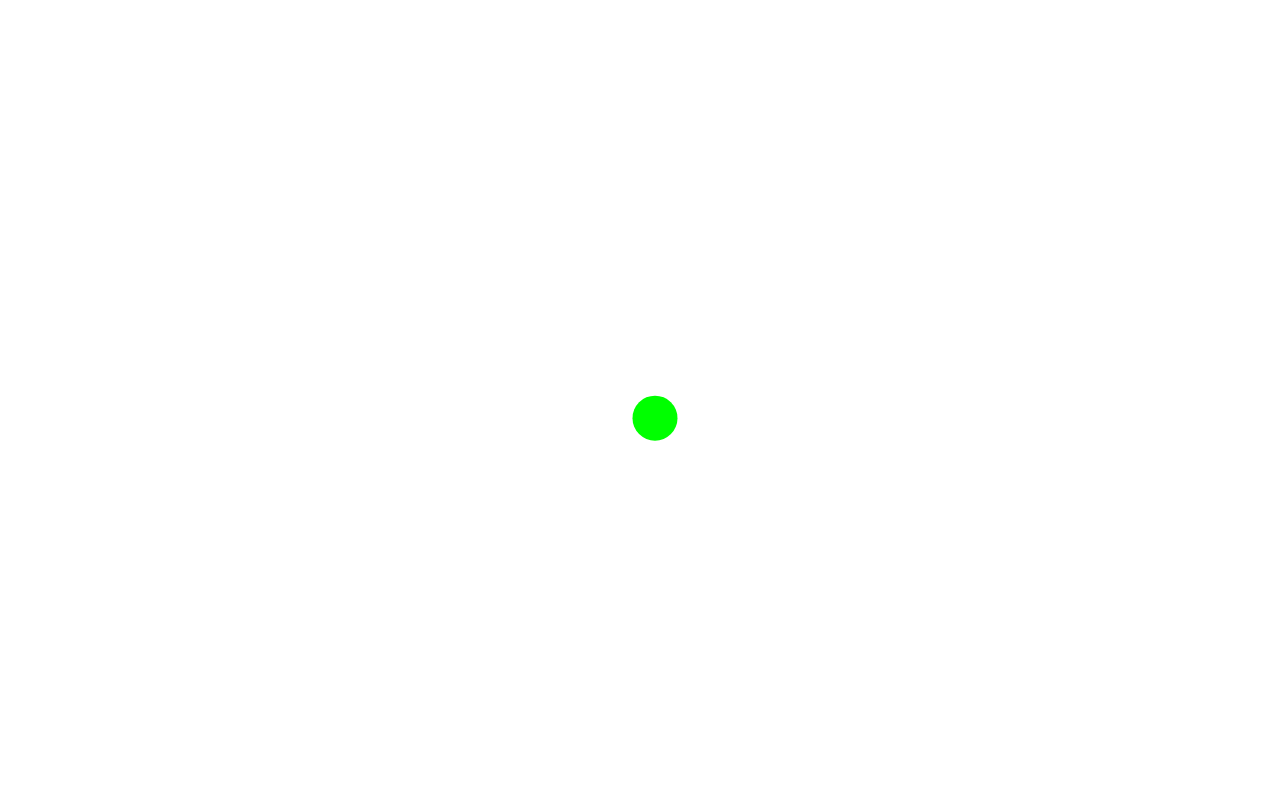
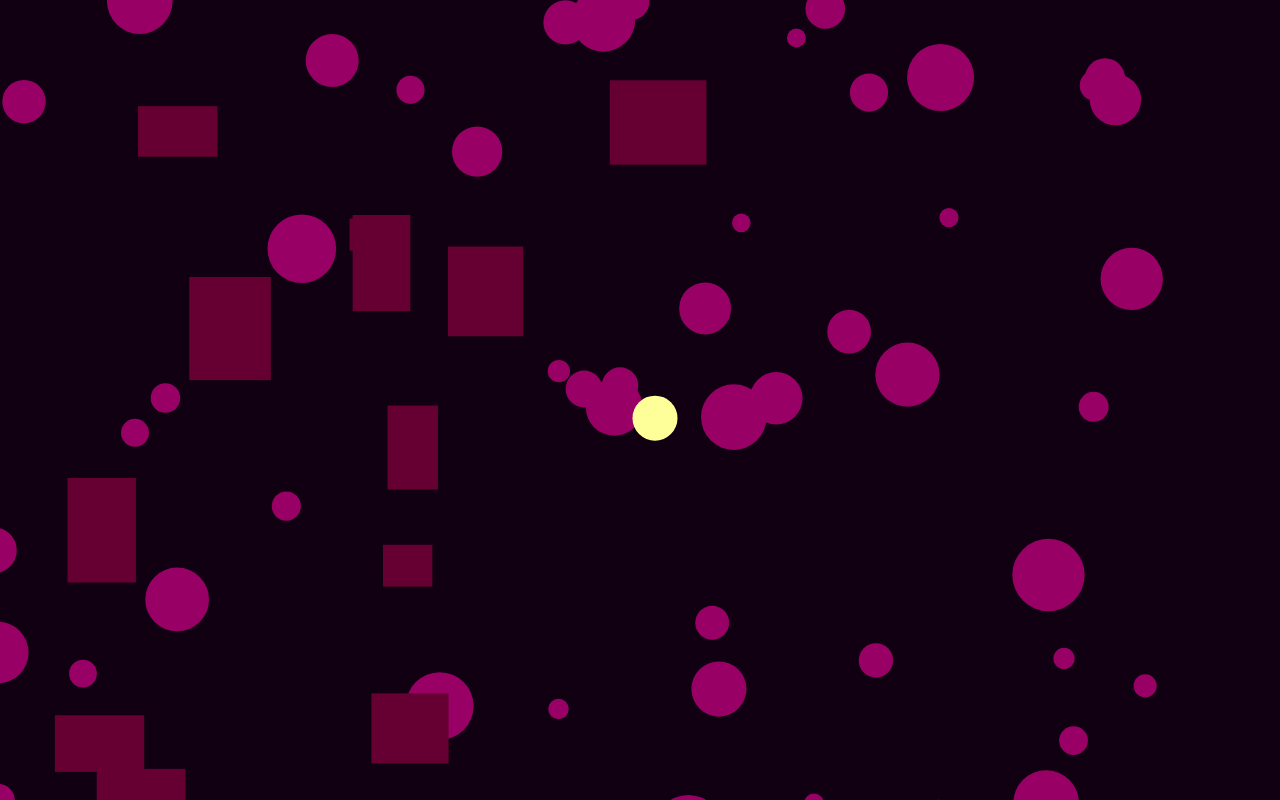
Before and after one commit to ichko/game-engine, a plain HTML site: page game.html in a window 1280 px wide. Drawn offline with Linux system fonts and the light colour scheme.

Commit message:
Foreground generation test

```diff
--- a/game.html
+++ b/game.html
@@ -1,7 +1,7 @@
 <html>
     <head>
         <title>Game</title>
-        <style>*{margin: 0;overflow: hidden;} #canvas{width: 100%;height: 100%;}</style>
+        <style>*{margin: 0;overflow: hidden;background: #101} #canvas{width: 100%;height: 100%;}</style>
     </head>
     <body>
         <canvas id="canvas"></canvas>
--- a/scripts/engine/game-object.js
+++ b/scripts/engine/game-object.js
@@ -48,7 +48,6 @@ class Rectangle extends GameObject {
 
     constructor(config = {}) {
         super(config);
-        this.color = config.color || '#f00';
         this.size = config.size;
     }
 
--- a/scripts/main.js
+++ b/scripts/main.js
@@ -8,21 +8,31 @@ ctx.scale(1.5, 1.5);
 let io = new IO();
 let renderer = new Renderer(ctx, innerWidth, innerHeight);
 
-let player = new Circle({ radius: 15, color: '#0f0' });
-let camera = new SpringyVector({ position: new Vector(-300, 0), elasticity: 0.01, target: () => player.position });
-
+let player = new Circle({ radius: 15, color: '#ff9' });
+let camera = new SpringyVector({
+    position: new Vector(-300, 0),
+    elasticity: 0.01,
+    target: () => player.position
+});
+let foreground = {
+    near: Array.from(Array(50).keys()).map(() => new Rectangle({
+        size: { width: Math.random() * 50 + 20, height: Math.random() * 50 + 20 },
+        position: new Vector(Math.random() * innerWidth - innerWidth / 2,
+                             Math.random() * innerHeight - innerHeight / 2),
+        color: '#603'
+    })),
+    far: Array.from(Array(100).keys()).map(() => new Circle({
+        radius: Math.random() * 20 + 5,
+        position: new Vector(Math.random() * innerWidth - innerWidth / 2,
+                             Math.random() * innerHeight - innerHeight / 2),
+        color: '#906'
+    }))
+}
 
 let world = new Parallax(() => camera.position)
-    .addLayer({
-        name: 'foreground',
-        depth: 2,
-        objects: [new Rectangle({ size: { width: 60, height: 50, color: '#0ff' } })]
-    })
-    .addLayer({
-        name: 'player layer',
-        objects: [ player ]
-    })
-
+    .addLayer({ name: 'foreground.far', depth: 1, objects: foreground.far })
+    .addLayer({ name: 'foreground.near', depth: 2, objects: foreground.near })
+    .addLayer({ name: 'player layer', objects: [ player ] })
     .add(camera);
 
 (function animation() {
```
